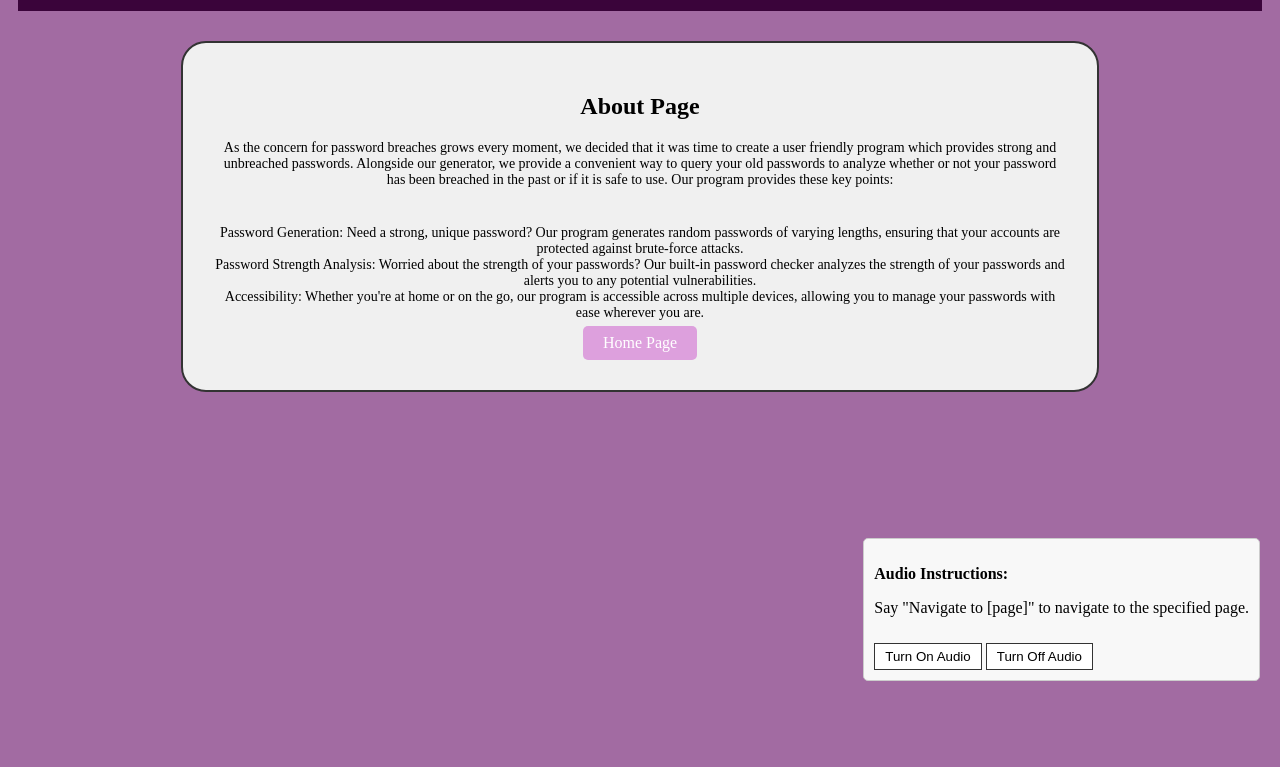
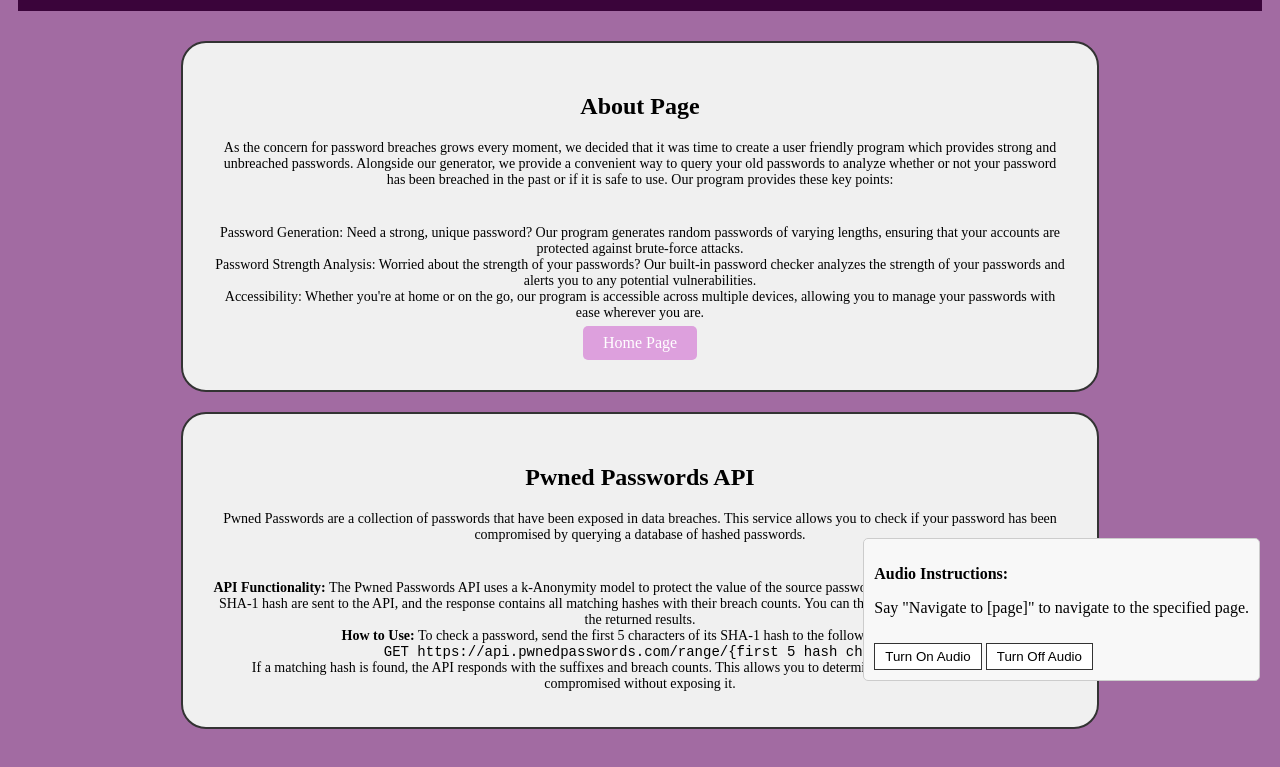
Before and after one commit to Sapochee/Password-Website, a website: page about.html in a window 1280 px wide. Shown: the part 99-866 px from the top of the page. Before the commit the page ends 800 px from the top, so only its background shows below. Drawn offline with Linux system fonts and the light colour scheme; a script that the page names is missing.

Commit message:
Update about.html
Added info on pwned api

```diff
--- a/about.html
+++ b/about.html
@@ -53,4 +53,21 @@
         <a href="home.html">Home Page</a>
     </div>
 
+        <!-- Pwned Passwords API Section -->
+        <div class="dashboard-item">
+            <h1>Pwned Passwords API</h1>
+            <p>Pwned Passwords are a collection of passwords that have been exposed in data breaches. This service allows you to check if your password has been compromised by querying a database of hashed passwords.</p>
+            <br>
+            <p>
+                <strong>API Functionality:</strong> The Pwned Passwords API uses a k-Anonymity model to protect the value of the source password. Only the first 5 characters of the SHA-1 hash are sent to the API, and the response contains all matching hashes with their breach counts. You can then check if your full hash is among the returned results.
+                <br>
+                <strong>How to Use:</strong> To check a password, send the first 5 characters of its SHA-1 hash to the following endpoint:
+                <br>
+                <code>GET https://api.pwnedpasswords.com/range/{first 5 hash chars}</code>
+                <br>
+                If a matching hash is found, the API responds with the suffixes and breach counts. This allows you to determine if your password has been compromised without exposing it.
+            </p>
+        </div>
+    </section>
+
 </html>
```
